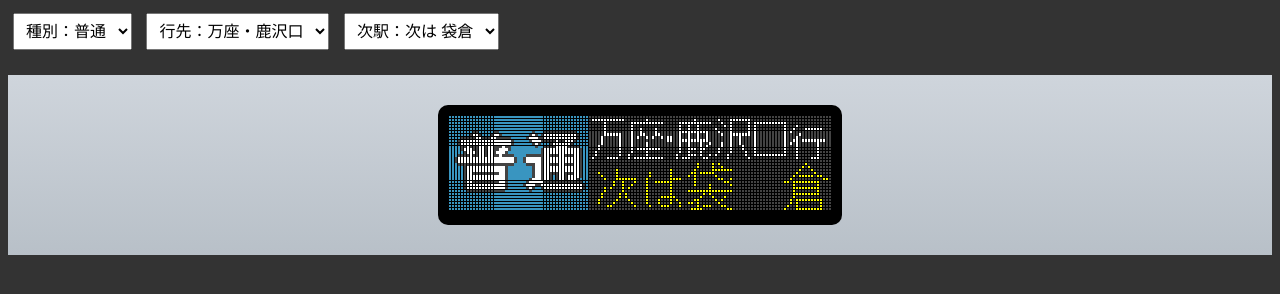
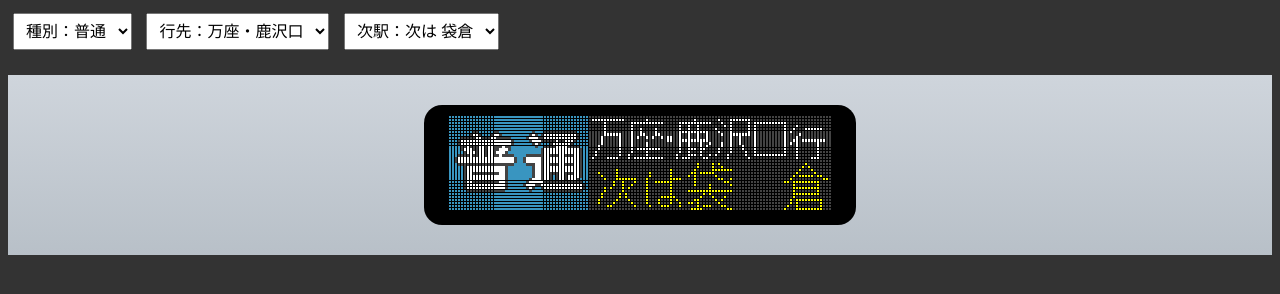
Before and after one commit to naha1644/-, a plain HTML site: page index.html in a window 1280 px wide. Drawn offline with Linux system fonts and the light colour scheme.

Commit message:
Update index.html

```diff
--- a/index.html
+++ b/index.html
@@ -40,8 +40,8 @@
   /* ③ 外側の窓（黒いガラス部分のみ・フチ線なし） */
   .window-frame {
     background-color: #000;
-    padding: 10px;
-    border-radius: 10px;
+    padding: 10px 24px;
+    border-radius: 18px;
     flex-shrink: 0;
   }
 
```
